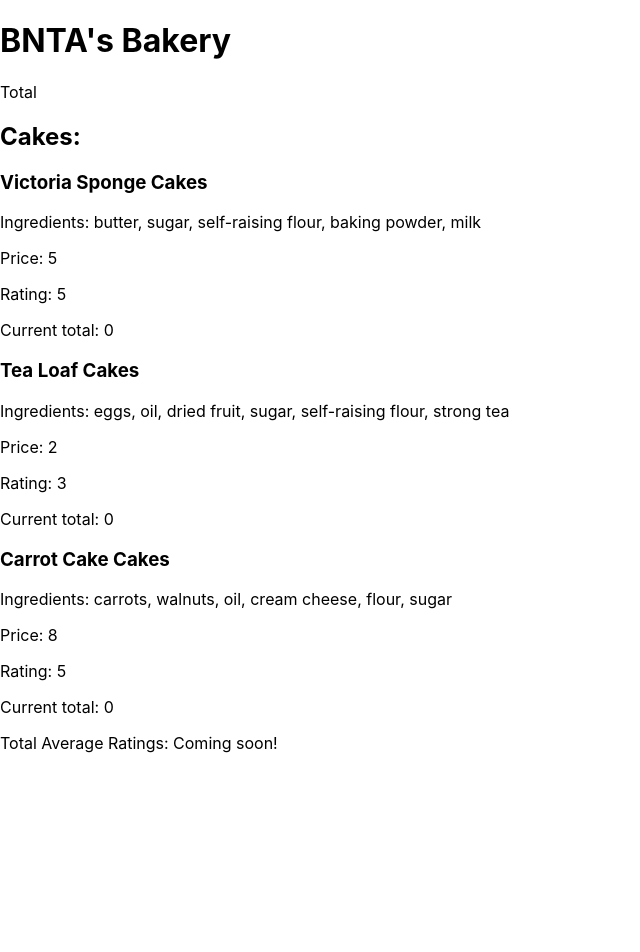
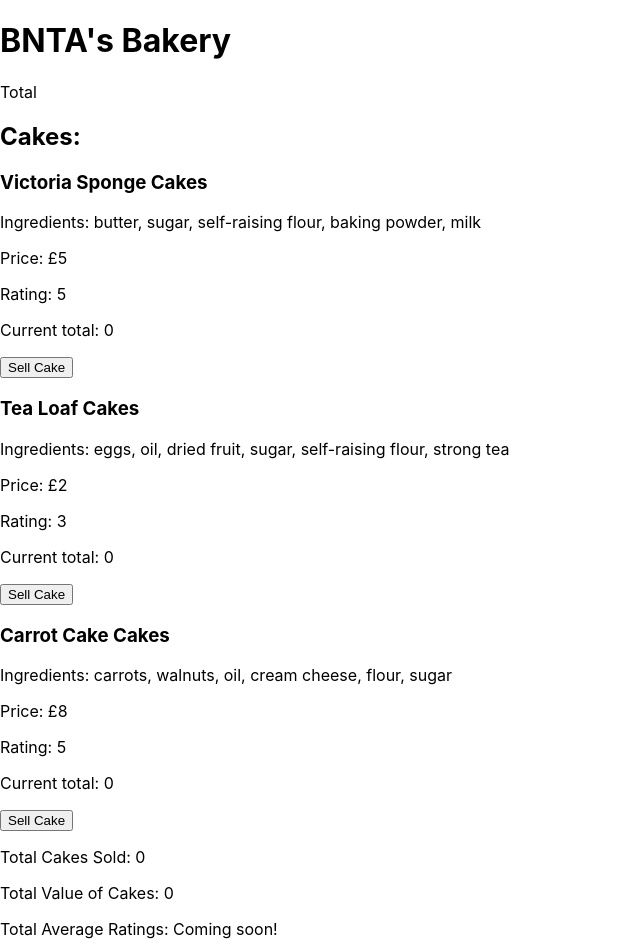
Before and after one commit to nsleeah/lab-react-bakery, a React (Create React App) app: page / in a window 1280 px wide. Shown: the top 952 px of the page, without its empty margins (0-640 px from the left). Before the commit the page ends 800 px from the top, so only its background shows below. Built offline with nearby package versions, Linux system fonts and the light colour scheme.

Commit message:
add sell cake button and add extensions

```diff
--- a/src/components/Cake.js
+++ b/src/components/Cake.js
@@ -1,14 +1,20 @@
 // src/components/Counter.js
 
 const Cake = ({title, ingredients, price, rating}) => {
+
+    //Sell Button
+    //const handleSell = () => {
+        //onButtonClick(count + 1);
+    //}
 
     return(
         <>
             <h3>{title} Cakes </h3>
             <p>Ingredients: {ingredients} </p>
-            <p>Price: {price} </p>
+            <p>Price: £{price} </p>
             <p>Rating: {rating} </p>
             <p>Current total: 0</p>
+            <button>Sell Cake</button>
         </>
     )
 
--- a/src/containers/CakeContainer.js
+++ b/src/containers/CakeContainer.js
@@ -2,12 +2,15 @@
 import {useState} from 'react';
 import Cake from "../components/Cake";
 
+//Function CakeSalesTotal
 
 const CakeContainer = () => {
 
     const [victoriaSpongeCount, setVictoriaSpongeCount] = useState(0);
     const [teaLoafCount, setTeaLoafCount] = useState(0);
     const [carrotCakeCount, setCarrotCakeCount] = useState(0);
+    const [cakeSalesTotal, setCakeSalesTotal] = useState(0);
+
 
     return(
         <>
@@ -15,6 +18,8 @@ const CakeContainer = () => {
             <Cake title={"Victoria Sponge"} ingredients={"butter, sugar, self-raising flour, baking powder, milk"} price={5} rating={5}/>
             <Cake title={"Tea Loaf"} ingredients={"eggs, oil, dried fruit, sugar, self-raising flour, strong tea"} price={2} rating={3}/>
             <Cake title={"Carrot Cake"} ingredients={"carrots, walnuts, oil, cream cheese, flour, sugar"} price={8} rating={5}/>
+            <p>Total Cakes Sold: {victoriaSpongeCount + teaLoafCount + carrotCakeCount}</p>
+            <p>Total Value of Cakes: {cakeSalesTotal}</p>
             <p>Total Average Ratings: Coming soon!</p>
         </>
     )
```
